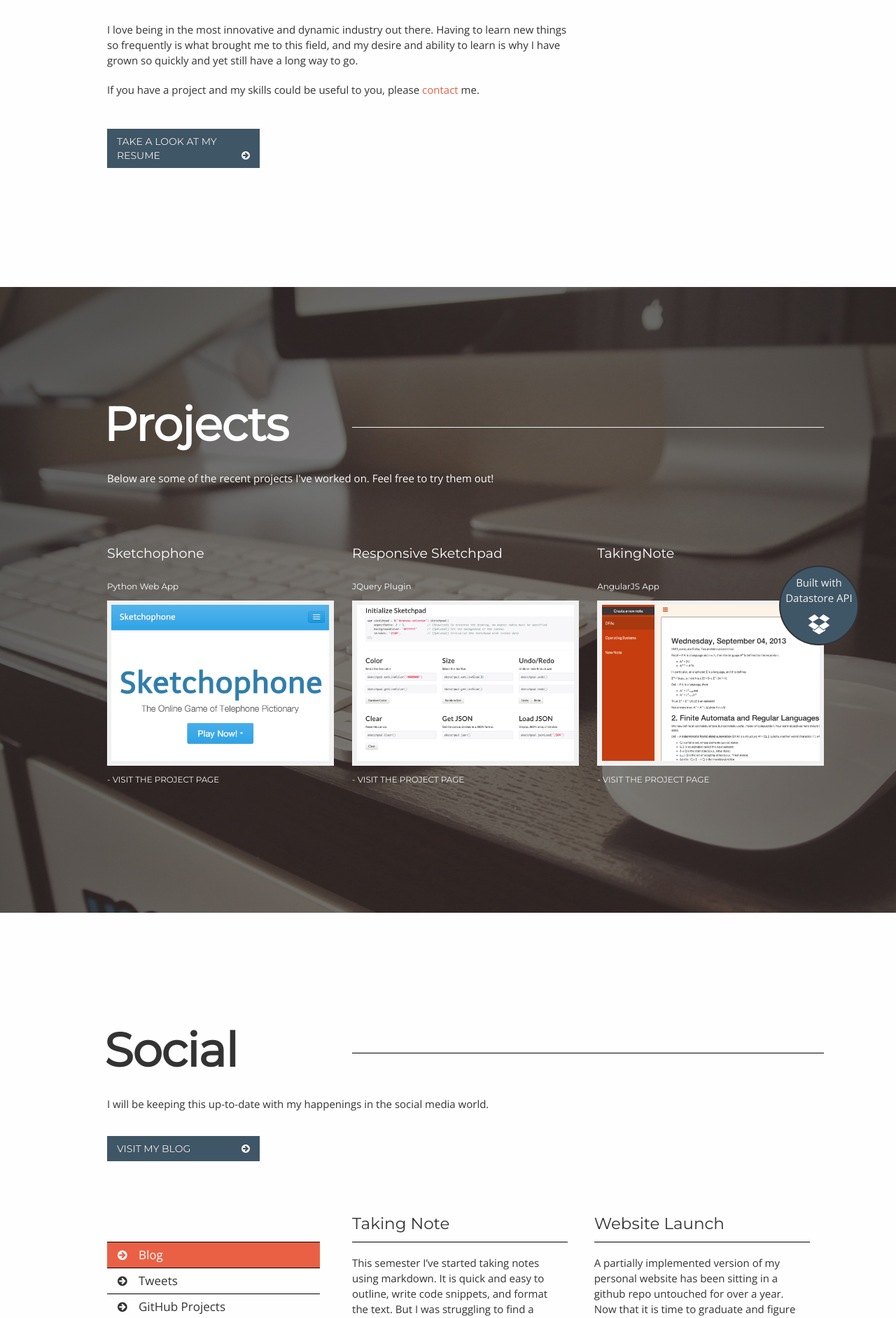
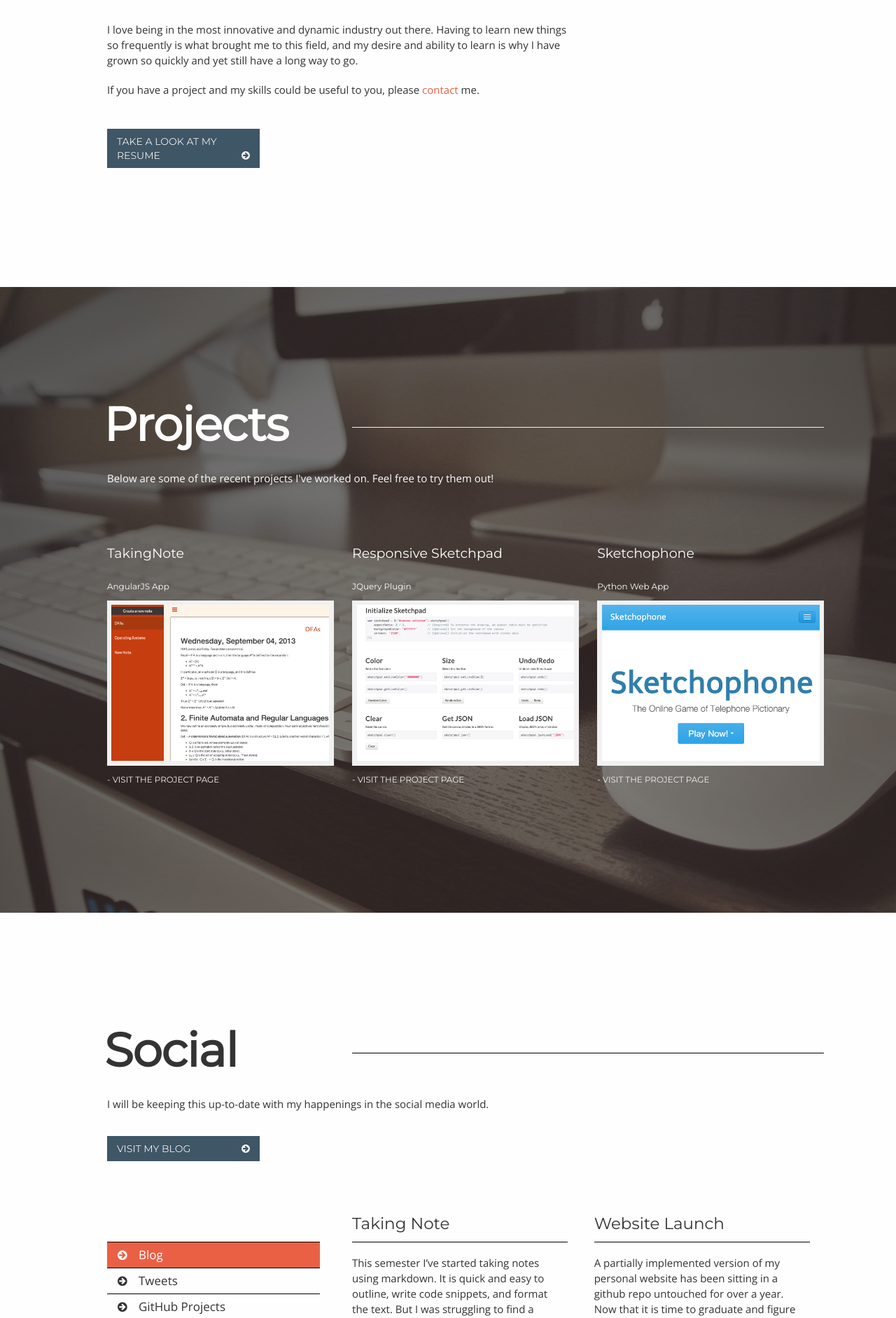
Before and after one commit to theisensanders-wf/theisensanders-wf.github.io, a Jekyll site: the page built from index.html, in a window 1280 px wide. Shown: the part 1842-3725 px from the top of the page at 70% size. Built offline with Jekyll 4.4.1, drawn with Linux system fonts in a browser that asks for light colours; comment, search, counter and statistics services are not loaded.

Commit message:
Rearranged projects, removed sticker.

```diff
--- a/assets/css/styles.css
+++ b/assets/css/styles.css
@@ -469,70 +469,42 @@ a:hover {
 #section3 #other-projects li {
   margin-bottom: 15px;
 }
-/* line 358, ../_sass/styles.sass */
-#section3 .img-sticker {
-  background-color: #3f5666;
-  position: absolute;
-  top: -50px;
-  right: -50px;
-  width: 110px;
-  height: 110px;
-  border: 2px solid #333333;
-  border-radius: 50%;
-  text-align: center;
-  display: table;
-}
-/* line 369, ../_sass/styles.sass */
-#section3 .img-sticker .img-sticker-inner {
-  display: table-cell;
-  vertical-align: middle;
-  text-align: center;
-  padding-top: 10px;
-}
-/* line 374, ../_sass/styles.sass */
-#section3 .img-sticker .img-sticker-inner img {
-  background-color: transparent;
-  display: block;
-  width: 50px;
-  height: 50px;
-  margin: 0 auto;
-}
 
 /* Section 4 */
-/* line 384, ../_sass/styles.sass */
+/* line 362, ../_sass/styles.sass */
 #section4 h2 {
   margin-left: -4px;
 }
-/* line 386, ../_sass/styles.sass */
+/* line 364, ../_sass/styles.sass */
 #section4 .read-more a {
   color: black;
 }
-/* line 388, ../_sass/styles.sass */
+/* line 366, ../_sass/styles.sass */
 #section4 .read-more a:hover {
   color: black;
 }
-/* line 390, ../_sass/styles.sass */
+/* line 368, ../_sass/styles.sass */
 #section4 .content {
   min-height: 300px;
 }
-/* line 391, ../_sass/styles.sass */
+/* line 369, ../_sass/styles.sass */
 #section4 .content .span4, #section4 .content .span6 {
   padding-right: 20px;
 }
-/* line 394, ../_sass/styles.sass */
+/* line 372, ../_sass/styles.sass */
 #section4 .content .span8 {
   display: none;
 }
-/* line 396, ../_sass/styles.sass */
+/* line 374, ../_sass/styles.sass */
 #section4 .content .span8.current {
   display: block;
 }
-/* line 398, ../_sass/styles.sass */
+/* line 376, ../_sass/styles.sass */
 #section4 ul.article-tags {
   border-top: 1px solid black;
   margin: 40px 0 0;
 }
-/* line 401, ../_sass/styles.sass */
+/* line 379, ../_sass/styles.sass */
 #section4 ul.article-tags li {
   border-bottom: 1px solid black;
   cursor: pointer;
@@ -545,12 +517,12 @@ a:hover {
   padding-left: 45px;
   position: relative;
 }
-/* line 412, ../_sass/styles.sass */
+/* line 390, ../_sass/styles.sass */
 #section4 ul.article-tags li:hover, #section4 ul.article-tags li.current {
   background-color: #ea6045;
   color: #fefefe;
 }
-/* line 415, ../_sass/styles.sass */
+/* line 393, ../_sass/styles.sass */
 #section4 ul.article-tags i {
   left: 15px;
   font-size: 16px;
@@ -558,7 +530,7 @@ a:hover {
   position: absolute;
   top: 10px;
 }
-/* line 421, ../_sass/styles.sass */
+/* line 399, ../_sass/styles.sass */
 #section4 h4 {
   border-bottom: 1px solid black;
   height: 35px;
@@ -567,33 +539,33 @@ a:hover {
   overflow: hidden;
   text-overflow: ellipsis;
 }
-/* line 428, ../_sass/styles.sass */
+/* line 406, ../_sass/styles.sass */
 #section4 #twitter-widget {
   margin-top: 10px;
 }
 
 /* Section 5 */
-/* line 433, ../_sass/styles.sass */
+/* line 411, ../_sass/styles.sass */
 #section5 {
   background: #ea6045;
   color: #f1f1f1;
   padding-bottom: 0px;
 }
-/* line 437, ../_sass/styles.sass */
+/* line 415, ../_sass/styles.sass */
 #section5 h4.intro {
   border-bottom: 1px solid #f1f1f1;
   height: 35px;
   margin-bottom: 18px;
 }
-/* line 441, ../_sass/styles.sass */
+/* line 419, ../_sass/styles.sass */
 #section5 .content {
   position: relative;
 }
-/* line 443, ../_sass/styles.sass */
+/* line 421, ../_sass/styles.sass */
 #section5 .content .alt {
   margin-top: 20px;
 }
-/* line 445, ../_sass/styles.sass */
+/* line 423, ../_sass/styles.sass */
 #section5 .content .alt h4 {
   line-height: 24px;
   margin: 0;
@@ -601,31 +573,31 @@ a:hover {
   display: inline-block;
 }
 
-/* line 451, ../_sass/styles.sass */
+/* line 429, ../_sass/styles.sass */
 #section6 .content .alt span {
   display: inline-block;
 }
 
-/* line 456, ../_sass/styles.sass */
+/* line 434, ../_sass/styles.sass */
 #section5 .content .alt h5 {
   display: inline;
   line-height: 20px;
   margin: 0;
   padding-right: 10px;
 }
-/* line 461, ../_sass/styles.sass */
+/* line 439, ../_sass/styles.sass */
 #section5 .content .span4 {
   padding-right: 25px;
 }
-/* line 463, ../_sass/styles.sass */
+/* line 441, ../_sass/styles.sass */
 #section5 .btn-default {
   margin-top: 15px;
 }
-/* line 465, ../_sass/styles.sass */
+/* line 443, ../_sass/styles.sass */
 #section5 #footer {
   margin: 200px 0 40px;
 }
-/* line 467, ../_sass/styles.sass */
+/* line 445, ../_sass/styles.sass */
 #section5 #footer p {
   font-size: 14px;
   font-size: 1.4rem;
@@ -633,30 +605,30 @@ a:hover {
 
 /* Media Queries */
 @media screen and (min-width: 1800px) {
-  /* line 474, ../_sass/styles.sass */
+  /* line 452, ../_sass/styles.sass */
   #section1 {
     padding: 300px 0 !important;
   }
 }
 @media screen and (max-width: 1320px) {
-  /* line 478, ../_sass/styles.sass */
+  /* line 456, ../_sass/styles.sass */
   #section1 {
     background-size: 1320px auto;
   }
 }
 @media screen and (min-width: 1200px) {
-  /* line 482, ../_sass/styles.sass */
+  /* line 460, ../_sass/styles.sass */
   #section1 {
     padding: 170px 0;
   }
-  /* line 485, ../_sass/styles.sass */
+  /* line 463, ../_sass/styles.sass */
   #section1 .intro h1 {
     font-size: 90px;
     font-size: 9rem;
     line-height: 100px;
     letter-spacing: -4px;
   }
-  /* line 490, ../_sass/styles.sass */
+  /* line 468, ../_sass/styles.sass */
   #section1 .intro h3 {
     font-size: 28px;
     font-size: 2.8rem;
@@ -664,208 +636,208 @@ a:hover {
     width: 90%;
   }
 
-  /* line 495, ../_sass/styles.sass */
+  /* line 473, ../_sass/styles.sass */
   .section h2 {
     font-size: 67px;
     font-size: 6.7rem;
   }
 
-  /* line 498, ../_sass/styles.sass */
+  /* line 476, ../_sass/styles.sass */
   .container-fluid {
     width: 1024px;
   }
 }
 @media screen and (max-width: 1199px) {
-  /* line 502, ../_sass/styles.sass */
+  /* line 480, ../_sass/styles.sass */
   .section {
     margin-left: -50px;
     padding: 135px 0;
   }
 
-  /* line 505, ../_sass/styles.sass */
+  /* line 483, ../_sass/styles.sass */
   #section1 {
     background-size: 1200px auto;
   }
-  /* line 507, ../_sass/styles.sass */
+  /* line 485, ../_sass/styles.sass */
   #section1 .intro {
     margin: 100px 0;
   }
-  /* line 509, ../_sass/styles.sass */
+  /* line 487, ../_sass/styles.sass */
   #section1 .intro h3 {
     font-size: 24px;
     font-size: 2.4rem;
     line-height: 24px;
   }
 
-  /* line 513, ../_sass/styles.sass */
+  /* line 491, ../_sass/styles.sass */
   .section .content {
     margin-top: 50px;
   }
 
-  /* line 515, ../_sass/styles.sass */
+  /* line 493, ../_sass/styles.sass */
   .container-fluid {
     padding-left: 105px;
     padding-right: 105px;
   }
 }
 @media screen and (max-width: 979px) {
-  /* line 521, ../_sass/styles.sass */
+  /* line 499, ../_sass/styles.sass */
   .section h2 {
     font-size: 48px;
     font-size: 4.8rem;
     line-height: 58px;
   }
-  /* line 525, ../_sass/styles.sass */
+  /* line 503, ../_sass/styles.sass */
   .section .title hr {
     margin-top: 40px;
   }
-  /* line 527, ../_sass/styles.sass */
+  /* line 505, ../_sass/styles.sass */
   .section .desc .span8 {
     width: 100%;
   }
 
-  /* line 530, ../_sass/styles.sass */
+  /* line 508, ../_sass/styles.sass */
   #section1 .intro h1 {
     font-size: 70px;
     font-size: 7rem;
     line-height: 70px;
   }
-  /* line 534, ../_sass/styles.sass */
+  /* line 512, ../_sass/styles.sass */
   #section1 .intro h3 {
     font-size: 22px;
     font-size: 2.2rem;
     line-height: 22px;
   }
 
-  /* line 538, ../_sass/styles.sass */
+  /* line 516, ../_sass/styles.sass */
   #section5 .content .span4 {
     padding-right: 0px;
   }
 
-  /* line 540, ../_sass/styles.sass */
+  /* line 518, ../_sass/styles.sass */
   .container-fluid {
     padding-left: 75px;
     padding-right: 75px;
   }
 }
 @media screen and (min-width: 768px) and (max-width: 979px) {
-  /* line 545, ../_sass/styles.sass */
+  /* line 523, ../_sass/styles.sass */
   #section1 .intro h3 {
     width: 85%;
   }
 
-  /* line 547, ../_sass/styles.sass */
+  /* line 525, ../_sass/styles.sass */
   #section2 .content .expand {
     width: 48.6188%;
   }
 
-  /* line 549, ../_sass/styles.sass */
+  /* line 527, ../_sass/styles.sass */
   #section4 .content .expand {
     width: 100%;
   }
 }
 @media (max-width: 767px) {
-  /* line 553, ../_sass/styles.sass */
+  /* line 531, ../_sass/styles.sass */
   body {
     padding: 0px;
   }
 
-  /* line 555, ../_sass/styles.sass */
+  /* line 533, ../_sass/styles.sass */
   .section {
     padding: 100px 0;
   }
-  /* line 557, ../_sass/styles.sass */
+  /* line 535, ../_sass/styles.sass */
   .section .content {
     margin-top: 0;
   }
-  /* line 559, ../_sass/styles.sass */
+  /* line 537, ../_sass/styles.sass */
   .section .content .pull-right {
     float: left;
   }
-  /* line 561, ../_sass/styles.sass */
+  /* line 539, ../_sass/styles.sass */
   .section h4 {
     margin-top: 30px;
   }
-  /* line 563, ../_sass/styles.sass */
+  /* line 541, ../_sass/styles.sass */
   .section .title hr {
     margin-left: 0px;
   }
 
-  /* line 565, ../_sass/styles.sass */
+  /* line 543, ../_sass/styles.sass */
   #section1 {
     background-size: 920px auto;
   }
-  /* line 567, ../_sass/styles.sass */
+  /* line 545, ../_sass/styles.sass */
   #section1 .intro {
     margin: 120px 0;
   }
-  /* line 569, ../_sass/styles.sass */
+  /* line 547, ../_sass/styles.sass */
   #section1 .intro h3 {
     width: 55%;
   }
 
-  /* line 572, ../_sass/styles.sass */
+  /* line 550, ../_sass/styles.sass */
   #section3 .content img {
     margin-top: 30px;
     padding: 1.5%;
   }
-  /* line 575, ../_sass/styles.sass */
+  /* line 553, ../_sass/styles.sass */
   #section3 .table {
     margin-top: 30px;
   }
-  /* line 576, ../_sass/styles.sass */
+  /* line 554, ../_sass/styles.sass */
   #section3 .table th, #section3 .table td {
     font-size: 13px;
     font-size: 1.3rem;
   }
 
-  /* line 580, ../_sass/styles.sass */
+  /* line 558, ../_sass/styles.sass */
   #section5 .span8 {
     margin-top: 30px;
   }
 }
 @media screen and (min-width: 481px) and (max-width: 649px) {
-  /* line 585, ../_sass/styles.sass */
+  /* line 563, ../_sass/styles.sass */
   #section1 .intro h1 {
     font-size: 60px;
     font-size: 6rem;
     line-height: 60px;
   }
-  /* line 589, ../_sass/styles.sass */
+  /* line 567, ../_sass/styles.sass */
   #section1 .intro h3 {
     font-size: 20px;
     font-size: 2rem;
   }
 }
 @media screen and (max-width: 480px) {
-  /* line 598, ../_sass/styles.sass */
+  /* line 576, ../_sass/styles.sass */
   .section {
     padding: 80px 0;
   }
 
-  /* line 600, ../_sass/styles.sass */
+  /* line 578, ../_sass/styles.sass */
   #section1 {
     background-size: 1024px auto;
     padding: 60px 0;
   }
-  /* line 603, ../_sass/styles.sass */
+  /* line 581, ../_sass/styles.sass */
   #section1 .intro {
     margin: 50px 0;
   }
-  /* line 605, ../_sass/styles.sass */
+  /* line 583, ../_sass/styles.sass */
   #section1 .intro h1 {
     font-size: 50px;
     font-size: 5rem;
     line-height: 50px;
   }
-  /* line 609, ../_sass/styles.sass */
+  /* line 587, ../_sass/styles.sass */
   #section1 .intro h3 {
     font-size: 22px;
     font-size: 2.2rem;
     line-height: 24px;
     width: 100%;
   }
-  /* line 614, ../_sass/styles.sass */
+  /* line 592, ../_sass/styles.sass */
   #section1 .thumb {
     background: #95a5a6;
     display: block;
@@ -874,39 +846,39 @@ a:hover {
     padding: 3%;
   }
 
-  /* line 621, ../_sass/styles.sass */
+  /* line 599, ../_sass/styles.sass */
   #section3 .table th, #section3 .table td {
     font-size: 11px;
     font-size: 1.1rem;
   }
 
-  /* line 624, ../_sass/styles.sass */
+  /* line 602, ../_sass/styles.sass */
   #section4 h4 {
     height: auto;
   }
 }
 @media screen and (max-height: 540px) and (min-height: 481px) {
-  /* line 628, ../_sass/styles.sass */
+  /* line 606, ../_sass/styles.sass */
   #nav .external-links {
     padding-bottom: 0;
   }
-  /* line 629, ../_sass/styles.sass */
+  /* line 607, ../_sass/styles.sass */
   #nav .external-links .hidden-medium {
     display: none;
   }
 }
 @media screen and (max-height: 480px) and (min-height: 431px) {
-  /* line 634, ../_sass/styles.sass */
+  /* line 612, ../_sass/styles.sass */
   #nav .external-links {
     padding-bottom: 0;
   }
-  /* line 635, ../_sass/styles.sass */
+  /* line 613, ../_sass/styles.sass */
   #nav .external-links .hidden-short, #nav .external-links .hidden-medium {
     display: none;
   }
 }
 @media screen and (max-height: 430px) {
-  /* line 640, ../_sass/styles.sass */
+  /* line 618, ../_sass/styles.sass */
   #nav .external-links {
     display: none;
   }
--- a/index.html
+++ b/index.html
@@ -185,14 +185,15 @@ css:
 
         <div class="row-fluid content slide">
             <div class="span4">
-                <h5 class="hidden-phone">Sketchophone</h5>
-                <h6 class="hidden-phone">Python Web App</h6>
-                <a href="https://sketchophone.appspot.com/" rel="external">
+                <h5 class="hidden-phone">TakingNote</h5>
+                <h6 class="hidden-phone">AngularJS App</h6>
+                <a href="https://takingnote.herokuapp.com/landing.html" rel="external">
                     <div class="img-wrapper">
-                        <img class="project-img" src="assets/img/projects/sketchophone.png" alt="Sketchophone">
+                        <img class="project-img" src="assets/img/projects/note_app.png" alt="Note.It">
+                        <a href="https://www.dropbox.com/developers/datastore" class="hidden-phone"></a>
                     </div>
                 </a>
-                <a href="https://sketchophone.appspot.com/"><h6 class="hidden-phone">- VISIT THE
+                <a href="https://dropnoteit.herokuapp.com/"><h6 class="hidden-phone">- VISIT THE
                     PROJECT PAGE</h6></a>
             </div>
             <div class="span4">
@@ -208,26 +209,17 @@ css:
                         - VISIT THE PROJECT PAGE</h6></a>
             </div>
             <div class="span4">
-                <h5 class="hidden-phone">TakingNote</h5>
-                <h6 class="hidden-phone">AngularJS App</h6>
-                <a href="https://takingnote.herokuapp.com/landing.html" rel="external">
+                <h5 class="hidden-phone">Sketchophone</h5>
+                <h6 class="hidden-phone">Python Web App</h6>
+                <a href="https://sketchophone.appspot.com/" rel="external">
                     <div class="img-wrapper">
-                        <img class="project-img" src="assets/img/projects/note_app.png" alt="Note.It">
-                        <a href="https://www.dropbox.com/developers/datastore" class="hidden-phone">
-                            <div class="img-sticker">
-                                <div class="img-sticker-inner">
-                                    Built with Datastore API
-                                    <div class="img-sticker-img">
-                                        <img src="assets/img/dropbox-logos.pdf_dropbox-glyph-white.svg">
-                                    </div>
-                                </div>
-                            </div>
-                        </a>
+                        <img class="project-img" src="assets/img/projects/sketchophone.png" alt="Sketchophone">
                     </div>
                 </a>
-                <a href="https://dropnoteit.herokuapp.com/"><h6 class="hidden-phone">- VISIT THE
+                <a href="https://sketchophone.appspot.com/"><h6 class="hidden-phone">- VISIT THE
                     PROJECT PAGE</h6></a>
             </div>
+
         </div>
     </div>
 </section>
@@ -336,7 +328,7 @@ css:
         </div>
         <div class="row-fluid content">
             <div class="span4">
-                <h4 class="intro" style="white-space: nowrap">Questions? Comments?</h4>
+                <h4 class="intro">Questions? Comments?</h4>
 
                 <p>Contact me using any of the information below. Or fill out this contact
                     form!</p>
```
Also changed, not shown: assets/_sass/styles.sass (+0 -22 lines).
